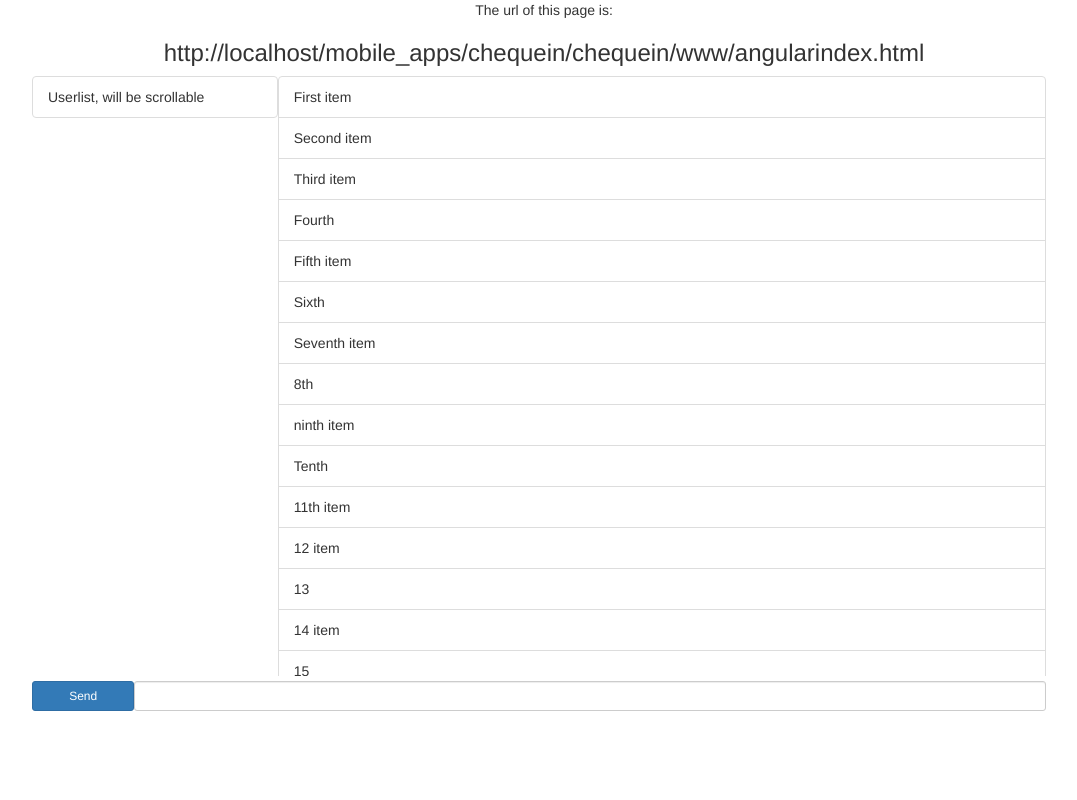
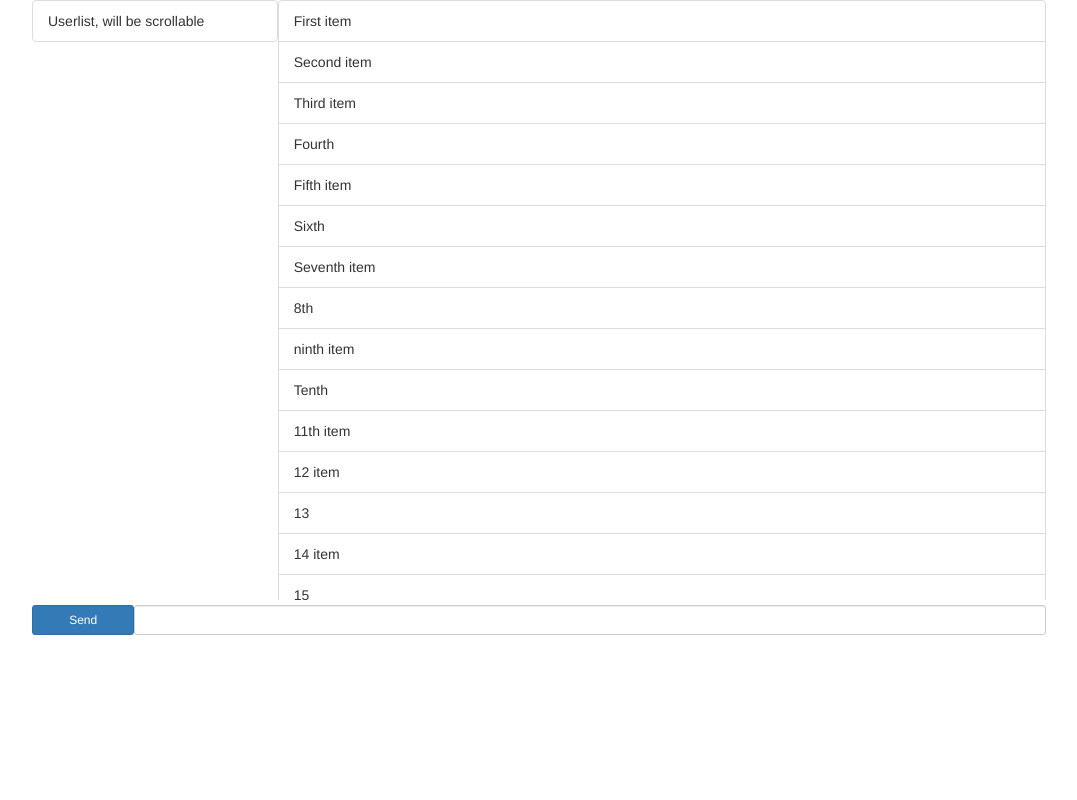
Before and after one commit to gfnation/check, a website: page mobile_apps/chequein/chequein/www/angularindex.html in a window 1280 px wide. Shown: the whole page, without its empty margins (96-1173 px from the left). Drawn offline with nearby package versions, Linux system fonts and the light colour scheme.

Commit message:
Minor fixes

```diff
--- a/mobile_apps/chequein/chequein/www/angularindex.html
+++ b/mobile_apps/chequein/chequein/www/angularindex.html
@@ -13,13 +13,6 @@
 -->
 
 <div id="container">
-    <div class="URL" ng-app="myApp" ng-controller="myCtrl">
-        <p>The url of this page is:</p>
-        <h3>{{myUrl}}</h3>
-
-        <!--Useful, but this is just to check if angular is working -->
-    </div>
-
     <div id="client">
         <div class="userList">
         <li class="list-group-item">Userlist, will be scrollable</li>
```
Also changed, not shown: mobile_apps/chequein/chequein/www/index.html (+2 -0 lines).
